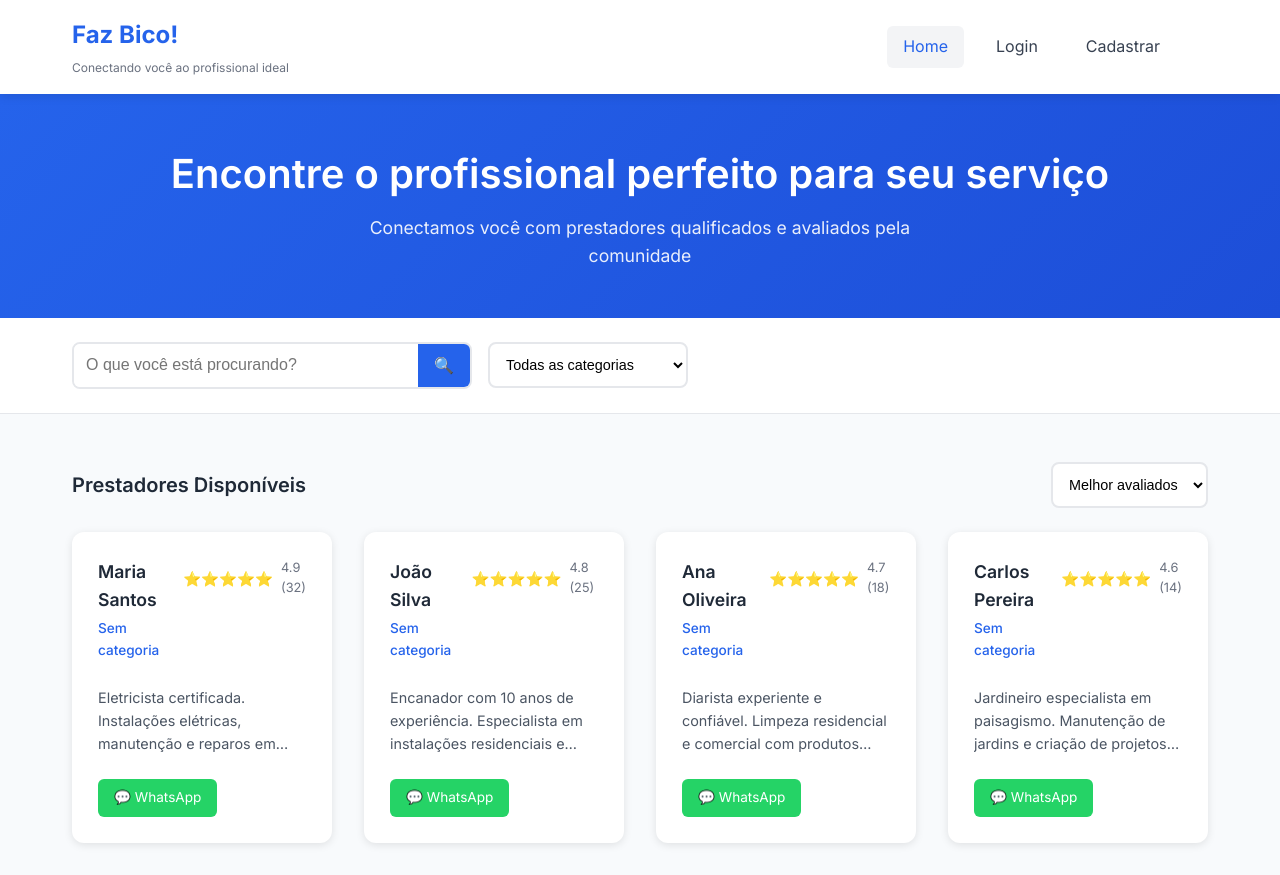
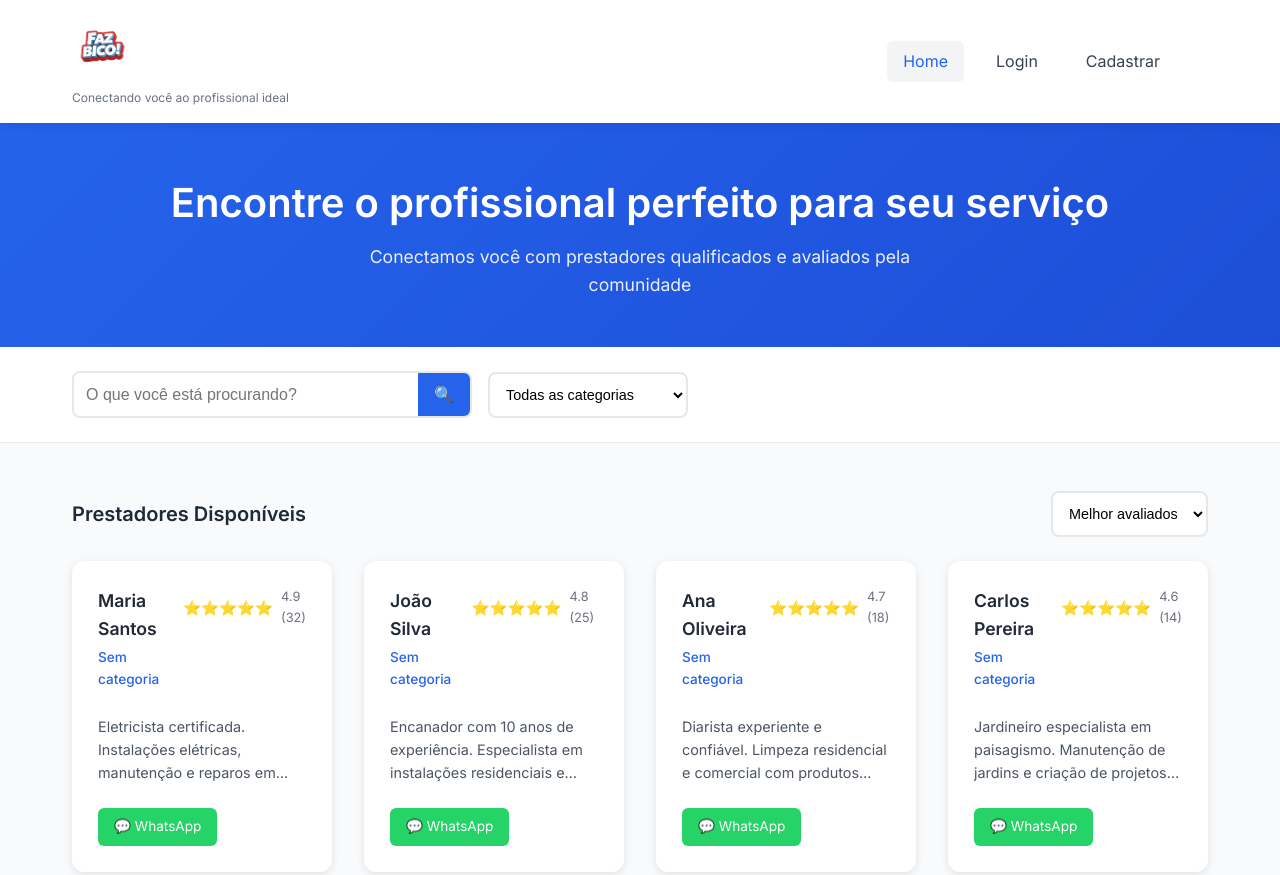
Before and after one commit to adrianomazetto/FazBico, a plain HTML site: page index.html in a window 1280 px wide. Shown: the top 875 px of the page. Drawn offline with Linux system fonts and the light colour scheme.

Commit message:
Add files via upload

```diff
--- a/index.html
+++ b/index.html
@@ -15,7 +15,7 @@
         <div class="container">
             <div class="header-content">
                 <div class="logo">
-                    <h1>Faz Bico!</h1>
+                    <img src="./logoFazBico.png" alt="Faz Bico!" class="logo-img">
                     <span class="tagline">Conectando você ao profissional ideal</span>
                 </div>
                 <nav class="nav">
--- a/styles.css
+++ b/styles.css
@@ -47,10 +47,9 @@ body {
     padding: 1rem 0;
 }
 
-.logo h1 {
-    font-size: 1.5rem;
-    font-weight: 700;
-    color: #2563eb;
+.logo-img {
+    height: 40px;
+    width: auto;
     margin-bottom: 0.25rem;
 }
 
@@ -691,6 +690,10 @@ body {
         padding: 0 2rem;
     }
 
+    .logo-img {
+        height: 50px;
+    }
+
     .nav-toggle {
         display: none;
     }
@@ -747,6 +750,10 @@ body {
 
 /* Desktop Styles */
 @media (min-width: 1024px) {
+    .logo-img {
+        height: 60px;
+    }
+
     .hero {
         padding: 3rem 0;
     }
```
Also changed, not shown: logoFazBico.png (added).
